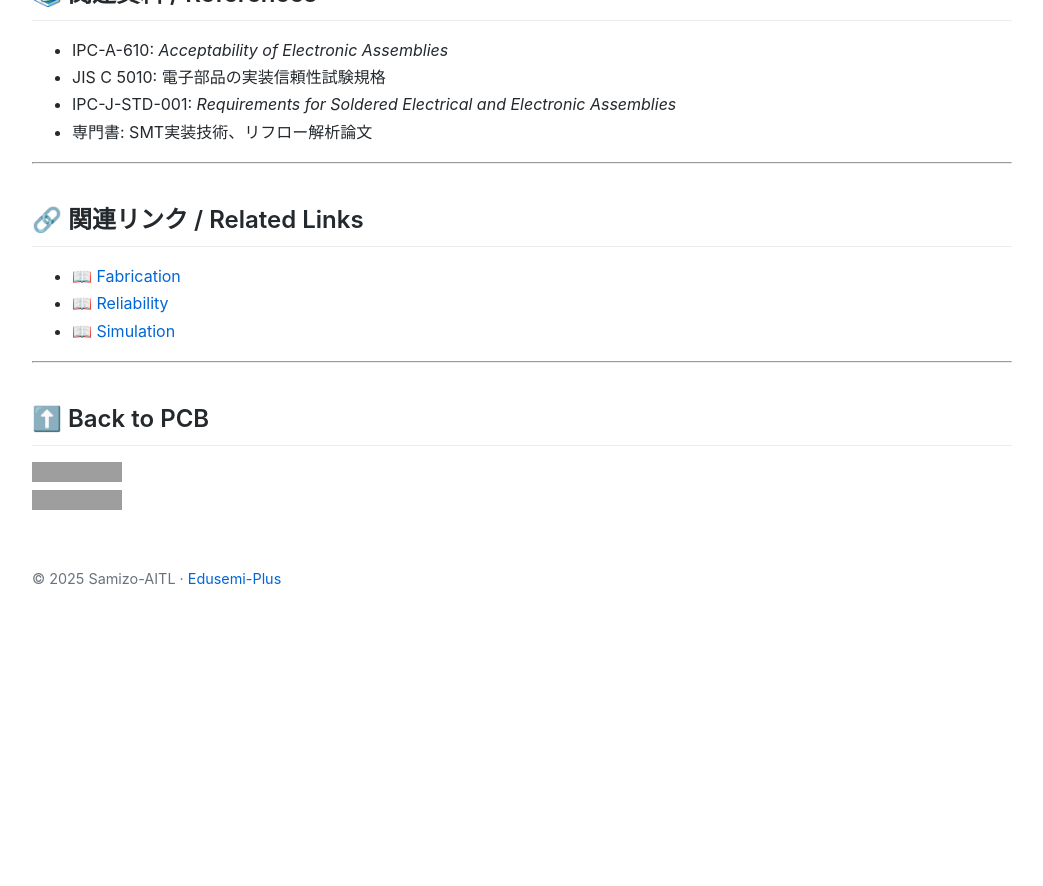
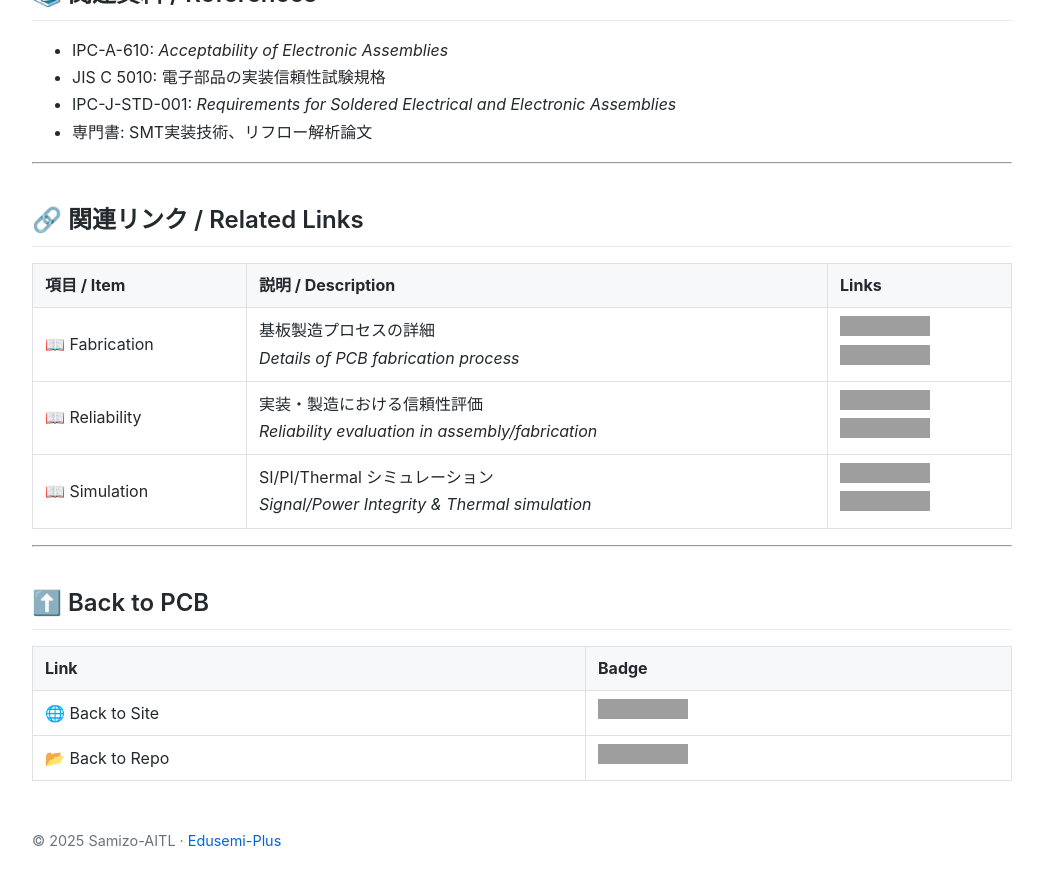
Before and after one commit to Samizo-AITL/Edusemi-Plus, a Jekyll site: the page built from Assembly-Integration/PCB/assembly.md, in a window 1280 px wide and 900 px high, scrolled down 3661 px. Shown: the top 886 px of the window, without its empty margins (118-1161 px from the left). Built offline with Jekyll 4.4.1, drawn with Linux system fonts in a browser that asks for light colours; before the commit the page ends 4298 px from its top, so only the background shows below that; grey boxes are pictures that could not be loaded.

Commit message:
Update assembly.md

```diff
--- a/Assembly-Integration/PCB/assembly.md
+++ b/Assembly-Integration/PCB/assembly.md
@@ -121,12 +121,18 @@ flowchart TD
 ---
 
 ## 🔗 関連リンク / Related Links
-- [📖 Fabrication](./fabrication.md)
-- [📖 Reliability](./reliability.md)
-- [📖 Simulation](./simulation.md)
+
+| 項目 / Item | 説明 / Description | Links |
+|-------------|-------------------|-------|
+| 📖 Fabrication | 基板製造プロセスの詳細<br>*Details of PCB fabrication process* | [![View Site](https://img.shields.io/badge/View-Site-brightgreen?logo=githubpages)](./fabrication.md)<br>[![View Repo](https://img.shields.io/badge/View-Repo-blue?logo=github)](../PCB/fabrication) |
+| 📖 Reliability | 実装・製造における信頼性評価<br>*Reliability evaluation in assembly/fabrication* | [![View Site](https://img.shields.io/badge/View-Site-brightgreen?logo=githubpages)](./reliability.md)<br>[![View Repo](https://img.shields.io/badge/View-Repo-blue?logo=github)](../PCB/reliability) |
+| 📖 Simulation | SI/PI/Thermal シミュレーション<br>*Signal/Power Integrity & Thermal simulation* | [![View Site](https://img.shields.io/badge/View-Site-brightgreen?logo=githubpages)](./simulation.md)<br>[![View Repo](https://img.shields.io/badge/View-Repo-blue?logo=github)](../PCB/simulation) |
 
 ---
 
 ## ⬆️ Back to PCB
-[![Back Site](https://img.shields.io/badge/⬆️%20Back-Site-brightgreen?logo=githubpages)](https://samizo-aitl.github.io/Edusemi-Plus/Assembly-Integration/PCB/)
-[![Back Repo](https://img.shields.io/badge/⬆️%20Back-Repo-blue?logo=github)](https://github.com/Samizo-AITL/Edusemi-Plus/tree/main/Assembly-Integration/PCB)
+
+| Link | Badge |
+|---|---|
+| 🌐 Back to Site | [![Back Site](https://img.shields.io/badge/⬆️%20Back-Site-brightgreen?logo=githubpages)](https://samizo-aitl.github.io/Edusemi-Plus/Assembly-Integration/PCB/) |
+| 📂 Back to Repo | [![Back Repo](https://img.shields.io/badge/⬆️%20Back-Repo-blue?logo=github)](https://github.com/Samizo-AITL/Edusemi-Plus/tree/main/Assembly-Integration/PCB) |
```
